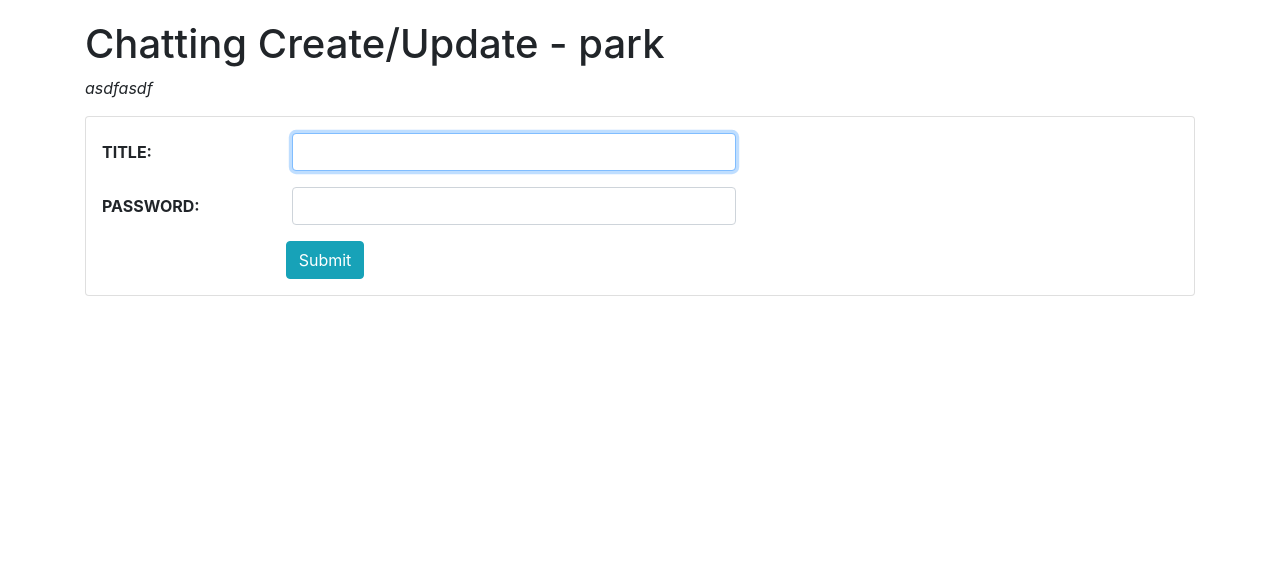
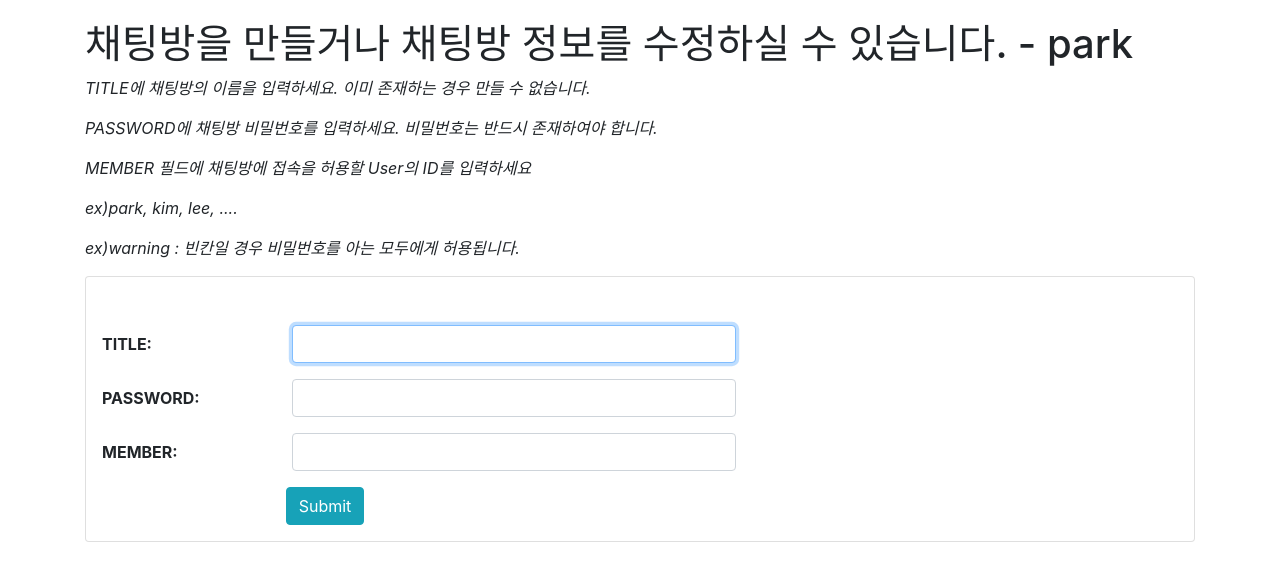
Before and after one commit to ssorry123/4_1_CCtermP, a Django app: page /chat/add/ in a window 1280 px wide. Shown: the part 70-651 px from the top of the page. Run offline with Django 3.2, Linux system fonts and the light colour scheme; a user stored in the database is signed in; some libraries are stand-ins or nearby versions.

Commit message:
3중 보안 채팅방 완료, 주석 상세달기 해야함

```diff
--- a/ch99/chat/admin.py
+++ b/ch99/chat/admin.py
@@ -2,6 +2,8 @@ from django.contrib import admin
 from chat.models import Chatting
 # Register your models here.
 
+# admin에 등록 및
+# admin에서 어떻게 보일지 등록
 @admin.register(Chatting)
 class BookmarkAdim(admin.ModelAdmin):
-    list_display = ('id', 'title', 'password')
+    list_display = ('id', 'title', 'password','member')
--- a/ch99/chat/models.py
+++ b/ch99/chat/models.py
@@ -5,10 +5,35 @@ from django.contrib.auth.models import User
 
 class Chatting(models.Model):
 	title = models.CharField('TITLE', max_length=100, unique=True, blank=False, null=False)
-	password = models.CharField('PASSWORD', max_length=15 ,unique=False, null=True)
+	password = models.CharField('PASSWORD', max_length=15 ,unique=False, null=False, blank=False)
+	member = models.CharField('MEMBER', max_length=1000, unique=False, null = True, blank = True)
 	owner = models.ForeignKey(User, on_delete=models.CASCADE, blank=True, null=True)
 
+	def get_member(self, member_name):
+		members=self.member
+		# members가 None이면 모두에게 허용한다.
+		if members==None:
+			return True
+		# members에 허용한 사용자가 있는지 확인한다.
+		# 허용하지 않은 사용자이면 -1를 반환한다(str에 member_name이 존재하는지 파이썬 문자열 함수)
+		# 존재하면 offset 반환, 존재하지 않으면 -1 반환
+		print(1)
+		print(member_name)
+		print(members)
+		print(2)
+		ret = members.find(member_name)
+		# 허용된 사용자일 경우 True 반환
+		if ret!=-1:
+			return True
+		else:
+			return False
+
+	# 모델의 주인을 반환
+	def get_owner(self):
+		return str(self.owner)
+	# 모델의 비밀번호를 반환
 	def get_password(self):
-		return self.password
+		return str(self.password)
+	# 모델의 객체만 변수로 사용될 경우 모델(채팅방)의 title만 반환
 	def __str__(self):
-		return self.title
+		return str(self.title)
--- a/ch99/chat/templates/chat/chatting_change_list.html
+++ b/ch99/chat/templates/chat/chatting_change_list.html
@@ -11,6 +11,7 @@
 			<th>Title</th>
 			<th>Password</th>
 			<th>Owner</th>
+			<th>Member</th>
 			<th>Update</th>
 			<th>Delete</th>
 		</tr>
@@ -22,6 +23,7 @@
 			<td>{{item.title}}</td>
 			<td>{{item.password}}</td>
 			<td>{{item.owner}}</td>
+			<td>{{item.member}}</td>
 			<td><a href="{% url 'chat:update' item.id %}">Update</a></td>
 			<td><a href="{% url 'chat:delete' item.id %}">Delete</a></td>
 		</tr>
--- a/ch99/chat/templates/chat/chatting_form.html
+++ b/ch99/chat/templates/chat/chatting_form.html
@@ -5,8 +5,12 @@
 
 {% block content %}
 
-<h1>Chatting Create/Update - {{user}}</h1>
-<p class="font-italic">asdfasdf</p>
+<h1>채팅방을 만들거나 채팅방 정보를 수정하실 수 있습니다. - {{user}}</h1>
+<p class="font-italic">TITLE에 채팅방의 이름을 입력하세요. 이미 존재하는 경우 만들 수 없습니다.</p>
+<p class="font-italic">PASSWORD에 채팅방 비밀번호를 입력하세요. 비밀번호는 반드시 존재하여야 합니다.</p>
+<p class="font-italic">MEMBER 필드에 채팅방에 접속을 허용할 User의 ID를 입력하세요</p>
+<p class="font-italic">		ex)park, kim, lee, ....</p>
+<p class="font-italic">		ex)warning : 빈칸일 경우 비밀번호를 아는 모두에게 허용됩니다.</p>
 
 {% if form.errors %}
 <div class="alert alert-danger">
@@ -15,7 +19,7 @@
 </div>
 {% endif %}
 
-<form action="." method="post" class="card pt-3">{% csrf_token %}
+<form action="." method="post" class="card pt-5">{% csrf_token %}
 	<div class="form-group row">
 		{{ form.title|add_label_class:"col-form-label col-sm-2 ml-3 font-weight-bold" }}
 		<div class="col-sm-5">
@@ -25,7 +29,13 @@
 	<div class="form-group row">
 		{{ form.password|add_label_class:"col-form-label col-sm-2 ml-3 font-weight-bold" }}
 		<div class="col-sm-5">
-			{{ form.password|add_class:"form-control" }}
+			{{ form.password|add_class:"form-control"|attr:"autofocus" }}
+		</div>
+	</div>
+	<div class="form-group row">
+		{{ form.member|add_label_class:"col-form-label col-sm-2 ml-3 font-weight-bold" }}
+		<div class="col-sm-5">
+			{{ form.member|add_class:"form-control"|attr:"autofocus" }}
 		</div>
 	</div>
 
--- a/ch99/chat/urls.py
+++ b/ch99/chat/urls.py
@@ -29,7 +29,7 @@ urlpatterns = [
     # /chat/room_name/ 보안 문제로 해제, 비밀번호 없이 접속 가능
     #path('<str:room_name>/', views.room, name='room'),
 
-	# /chat/room_name/room_pass/ 보안 문제로 해제, 방 주인이 blacklist를 설정해도 접속 가능
+	# /chat/room_name/room_pass/ 보안 문제로 해제, 방 주인이 특정 멤버를 허용 안해도 접속 가능
     #path('<str:room_name>/<str:room_pass>/', views.room, name='room'),
 
 	# /chat/room_name/room_pass/room_nick/ 비밀번호 및 방 주인의 blacklist 기능 사용 가능
--- a/ch99/chat/views.py
+++ b/ch99/chat/views.py
@@ -22,7 +22,7 @@ class ChattingLV(ListView, LoginRequiredMixin):
 ### 채팅방 관리 부분 ###
 class ChattingCreateView(LoginRequiredMixin, CreateView):
 	model = Chatting
-	fields = ['title', 'password']
+	fields = ['title', 'password','member']
 	success_url = reverse_lazy('chat:index')
 
 	def form_valid(self, form):
@@ -37,7 +37,7 @@ class ChattingChangeLV(LoginRequiredMixin, ListView):
 
 class ChattingUpdateView(OwnerOnlyMixin, UpdateView):
 	model = Chatting
-	fields = ['title', 'password']
+	fields = ['title', 'password','member']
 	success_url = reverse_lazy('chat:index')
 
 class ChattingDeleteView(OwnerOnlyMixin, DeleteView):
@@ -45,29 +45,57 @@ class ChattingDeleteView(OwnerOnlyMixin, DeleteView):
 	success_url = reverse_lazy('chat:index')
 
 
+### 채팅방 접속 부분 ###
+def room(request, room_name, room_pass, room_nick):
+	cond1=False	#방이름과 비밀번호 확인
+	cond2=False	#허용된 멤버 확인
+	# 1. 채팅방 객체, 가져오는 과정에서 사용자가 존재하지 않는 방이름을 입력하면 에러 발생
+	chat_room=Chatting.objects.get(title=room_name)
 
-def room(request, room_name, room_pass, room_nick):
-	#return render(request, 'chat/index.html',)
-	# 방 이름과 방 비밀번호를 일치하게 입력하였는지 확인
-	u_title=str(room_name)	# 사용자가 입력한 방 이름
-	u_password=str(room_pass)	# 사용자가 입력한 방 비밀번호
-	print(u_title)	# 확인용 출력
-	print(u_password)	# 확인용 출력
-	# 실제 방이름에 해당하는 비밀번호
-	# 방이름에 해당하는 객체가 존재하지 않으면 에러 발생
-	print(Chatting.objects.get(title=u_title))
-	password = Chatting.objects.get(title=u_title).get_password()
-	print(password)
-	print(password==u_password)
-	# 비밀번호가 일치하면 채팅 서버 실행(소켓 연결)
-	if password==u_password:
+
+	### 자신이 채팅방의 owner인 경우 당연히 접속 허용
+	owner=str(chat_room.get_owner())		# 채팅방 주인 id
+	guest=str(request.user.username)	# 채팅방 접속하는 사람 id
+	print(owner);print(guest);		# 확인용 출력
+	if guest==owner:
 		return render(request, 'chat/room.html', {
 			'room_name_json': mark_safe(json.dumps(room_name)),
 			'room_pass_json': mark_safe(json.dumps(room_pass)),
 			'room_nick_json': mark_safe(json.dumps(room_nick)),
 			})
 
+
+	### 2. 방 이름과 방 비밀번호를 일치하게 입력하였는지 확인
+	u_password = str(room_pass)					# 사용자가 입력한 방 비밀번호
+	r_password = str(chat_room.get_password())	# 사용자가 입력한 방의 실제 비밀번호
+	print(u_password);print(r_password);print(u_password==r_password)	# 확인용 출력
+	if u_password == r_password:
+		cond1=True
+
+	### 3. 허용된 멤버인지 확인, 사용자의 진짜 id가 아닌, 사용자(guest)가 설정한 nick으로 확인
+	# 현재 사용자 id와 현재 사용자의 nick은 다를 수 있다
+	# get_member는 bool 반환, user가 채팅 모델의 member에 속하는지 확인
+	cond2=chat_room.get_member(room_nick)
+	print(cond2)	# 확인용 출력
+
+
+	# 조건을 만족할 경우 채팅방 소켓 연결
+	if cond1==True and cond2==True:
+	#if True:
+	# html에서 사용하기 위해 json으로 변환한 후 전달
+		return render(request, 'chat/room.html', {
+			'room_name_json': mark_safe(json.dumps(room_name)),
+			'room_pass_json': mark_safe(json.dumps(room_pass)),
+			'room_nick_json': mark_safe(json.dumps(room_nick)),
+			})
+
+	### 위에 해당하는 것이 없을 경우 None 리턴, 채팅방 접속 불가
+	# 3단계 보안
 	# 방 이름에 해당하는 객체가 존재하지 않으면 에러 발생
 	# 방이름에 해당하는 객체가 있어도 비밀번호가 틀리면 에러 발생
-	# 가벼운 수준의 완벽한 보안.
+	# 방이름과 비밀번호가 맞아도 자신이 방장에 의해 허용되지 않았으면 에러 발생
+
+	# guest가 임의로 url을 /chat/room_name/xxxx/xxxxx/로 접속해서
+	# ws/chat/room_name 소켓에 접근하려해도 소켓에 접근하는 방법은
+	# /chat/room_name/xxxx/xxxxx 경로뿐이므로 불가능.
 	return None
```
Also changed, not shown: ch99/chat/migrations/0003_chatting_member.py (added), ch99/chat/migrations/0004_auto_20200622_2006.py (added), ch99/db.sqlite3, 1 other file.
